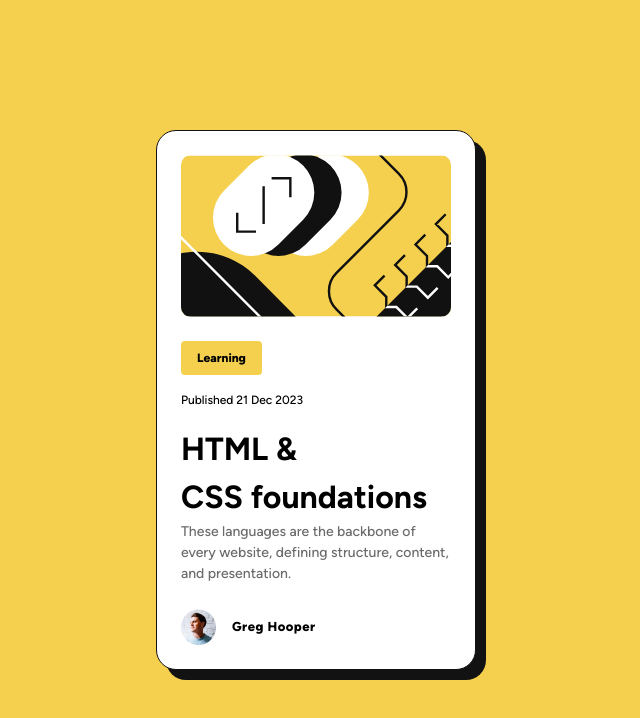
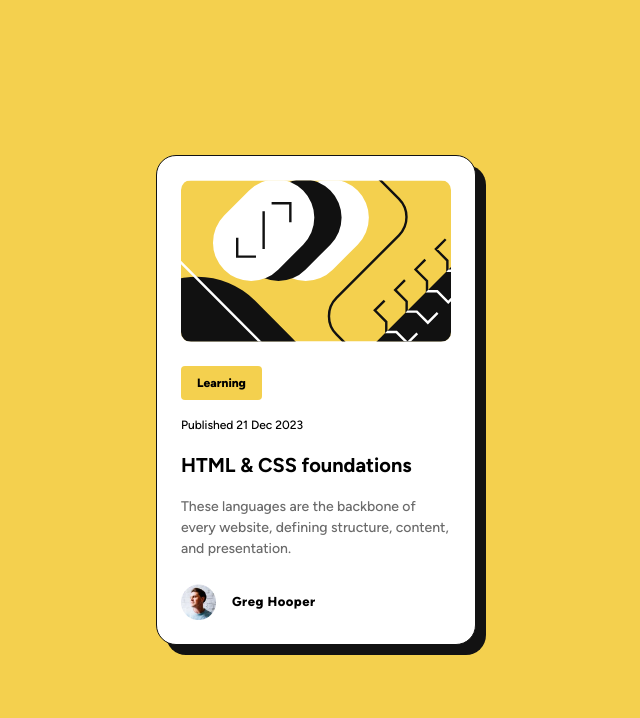
Before and after one commit to big-hero-dev/FM-01-qr-code-component, a plain HTML site: page blog-preview-card/index.html in a window 1280 px wide. Shown: the whole page, without its empty margins (324-964 px from the left). Drawn offline with Linux system fonts and the light colour scheme.

Commit message:
chore: update screenshot

```diff
--- a/blog-preview-card/assets/css/style.css
+++ b/blog-preview-card/assets/css/style.css
@@ -7,7 +7,7 @@
 
 @font-face {
 	font-family: 'Figtree';
-	src: url('/assets/fonts/Figtree-VariableFont_wght.ttf');
+	src: url('../fonts/Figtree-VariableFont_wght.ttf');
 	font-weight: 500 800;
 	font-display: swap;
 	font-style: normal;
@@ -58,12 +58,12 @@ time {
 	margin-bottom: 1rem;
 }
 
-h2 {
+h1 {
 	font-size: calc((20 / 16) * 1rem);
 	margin-bottom: 1rem;
 }
 
-h2:hover {
+h1:hover {
 	color: var(--primary-color);
 	cursor: pointer;
 }
```
Also changed, not shown: blog-preview-card/images/screenshot_blog_preview_card.png.
